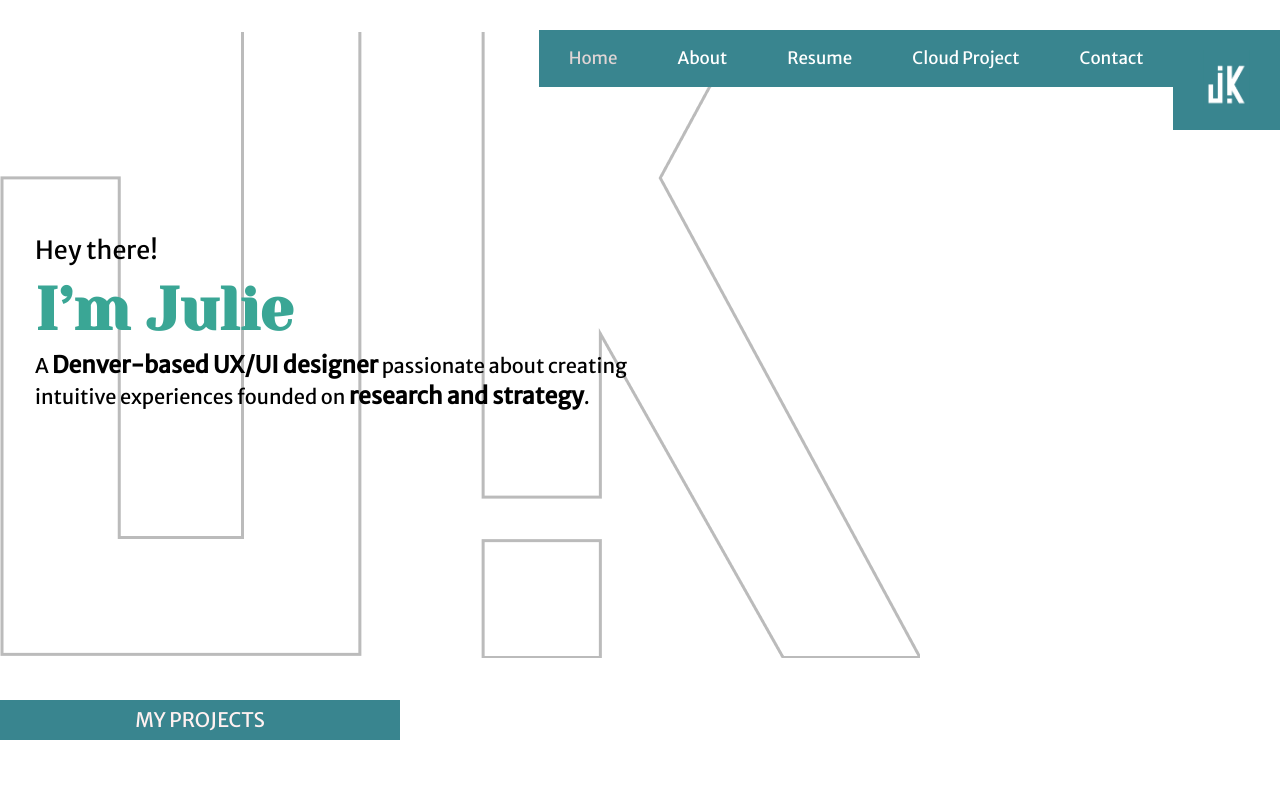
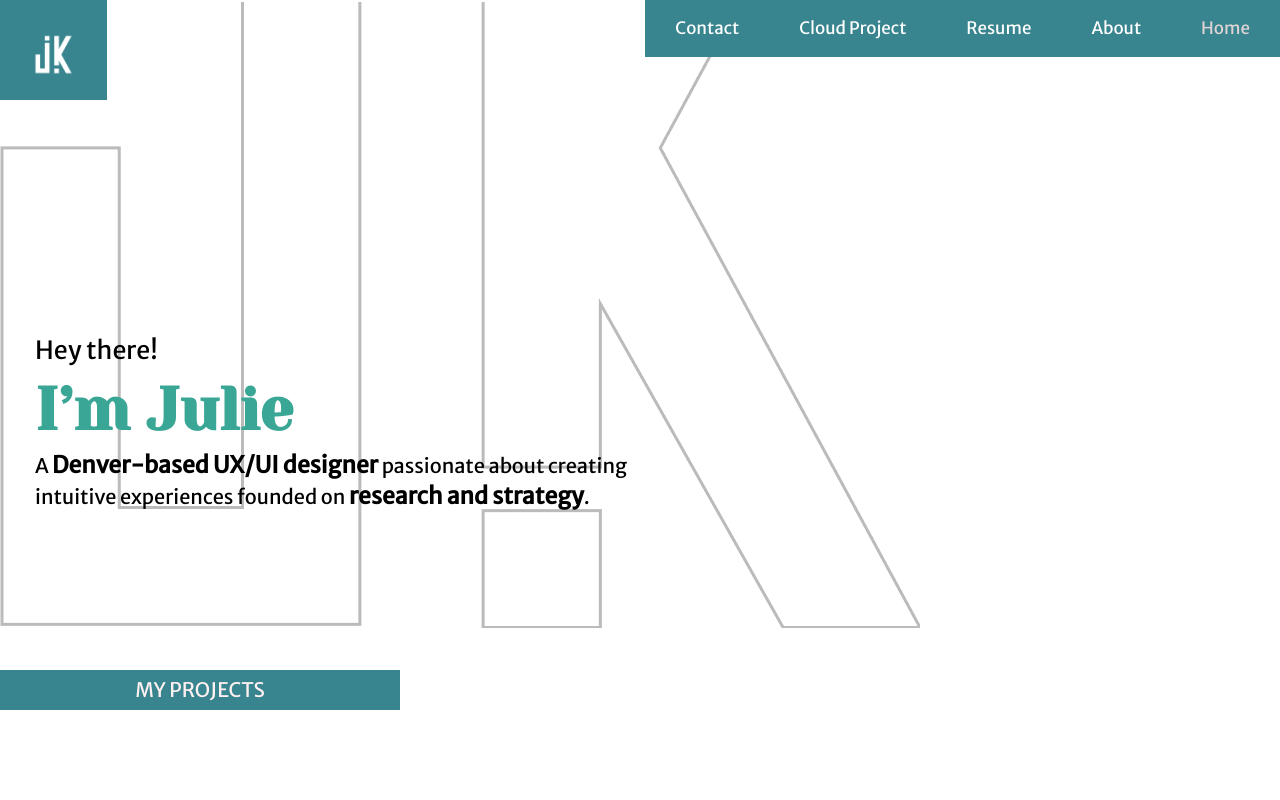
Before and after one commit to jknowles14/jknowles14.github.io, a plain HTML site: page index.html in a window 1280 px wide. Shown: the top 800 px of the page. Drawn offline with Linux system fonts and the light colour scheme.

Commit message:
fix nav for desktop

```diff
--- a/css/style.css
+++ b/css/style.css
@@ -333,21 +333,6 @@ img {
 
 @media screen and (min-width:991px) {
 
-  /* .myLinks {
-    background-color: #39858F;
-    float: right;
-    font-family: 'Merriweather sans';
-    overflow: hidden;
-    text-decoration: none;
-  }
-
-  .myLinks a {
-    color: #FFF1F1;
-    float: right;
-    font-size: 1.5rem;
-    padding: 1rem;
-    text-decoration: none;
-  } */
 
   .topnav a.icon {
     display: none;
@@ -355,19 +340,20 @@ img {
 
   .topnav #myLinks {
     display: inline;
+    float: right;
   }
 
   .topnav {
-    float: right;
     font-size: 2rem;
     overflow: hidden;
     text-decoration: none;
+    width: 100%;
   }
 
   .topnav a {
     background-color: #39858F;
     color: white;
-    float: right;
+    float: left;
     justify-content: center;
     padding: 2rem 3rem 2rem 3rem;
     text-decoration: none;
```
